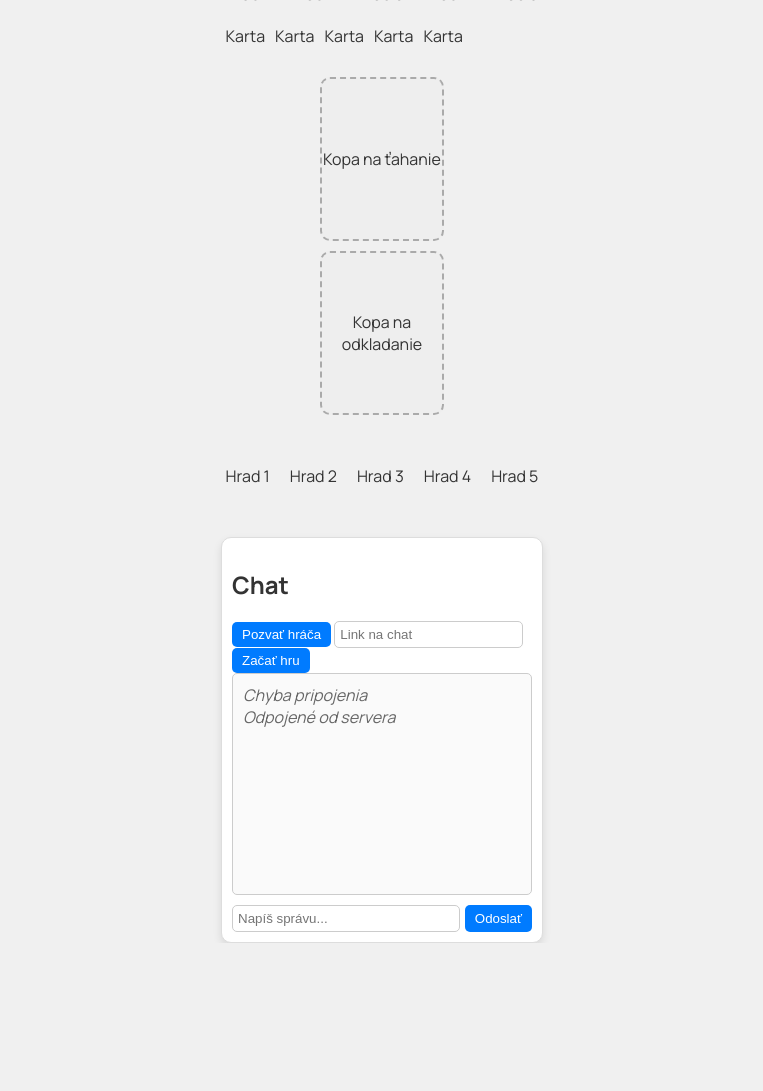
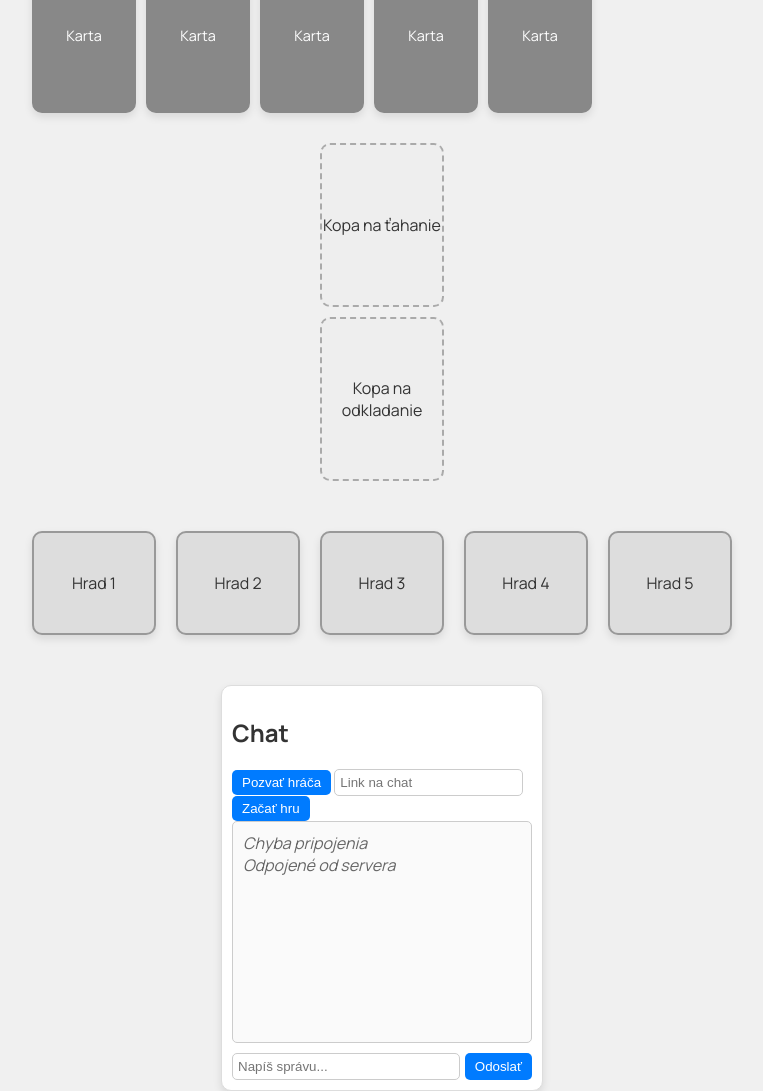
Before and after one commit to BorisEM/matuscak, a website: page index.html in a window 1280 px wide. Shown: the whole page, without its empty margins (258-1021 px from the left). Before the commit the page ends 943 px from the top, so only its background shows below. Drawn offline with Linux system fonts and the light colour scheme; no server answers.

Commit message:
Update style.css

```diff
--- a/style/style.css
+++ b/style/style.css
@@ -30,7 +30,7 @@ h1 {
     margin: 10px 0;
 }
 
-.card-placeholder {
+.card-placeholder, .card-back-placeholder {
     width: 100px;
     height: 150px;
     background-color: #ccc;
@@ -44,10 +44,29 @@ h1 {
     box-shadow: 0 4px 8px rgba(0, 0, 0, 0.1);
 }
 
+.card-back-placeholder {
+    background-color: #888;
+    color: #fff;
+}
+
 .castle-area {
     display: flex;
     gap: 20px;
     margin: 20px 0;
+}
+
+.castle-placeholder {
+    width: 120px;
+    height: 100px;
+    background-color: #ddd;
+    border: 2px solid #999;
+    border-radius: 10px;
+    display: flex;
+    align-items: center;
+    justify-content: center;
+    font-size: 1em;
+    text-align: center;
+    box-shadow: 0 4px 8px rgba(0, 0, 0, 0.1);
 }
 
 .pile-area {
```
